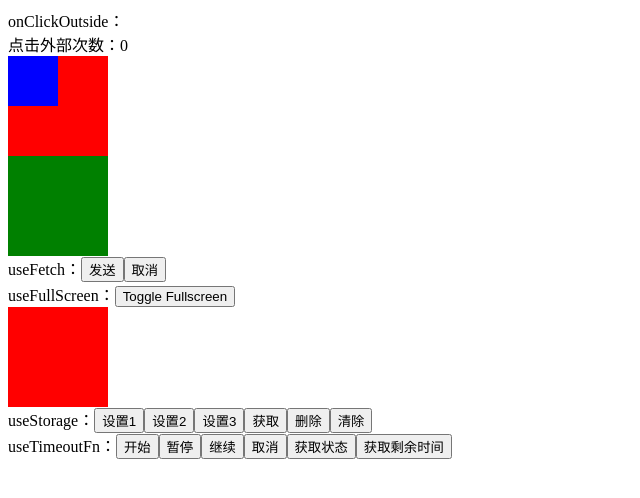
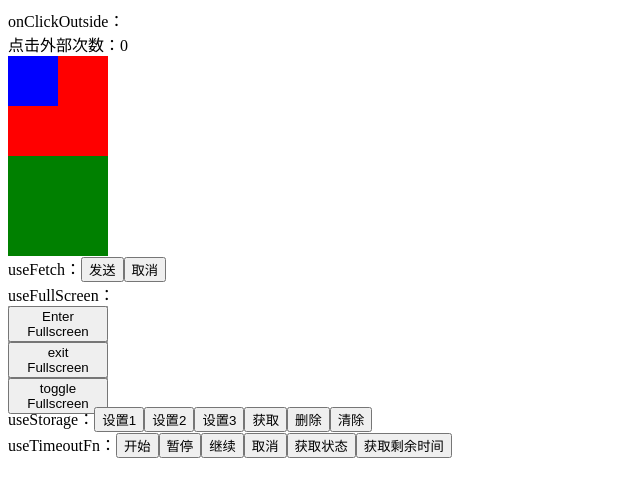
Before and after one commit to TXZSWDZ/utils, a Vue app in the folder playgrounds/vite/: page / in a window 1280 px wide. Shown: the top 498 px of the page, without its empty margins (0-640 px from the left). Built offline with nearby package versions, Linux system fonts and the light colour scheme.

Commit message:
feat：test useFullScreen

```diff
--- a/playgrounds/vite/src/components/useFullScreen.vue
+++ b/playgrounds/vite/src/components/useFullScreen.vue
@@ -4,26 +4,37 @@
 
 const boxRef = ref()
 
-let toggle: () => void
+let enter1: () => void
+let exit1: () => void
+let toggle1: () => void
 
 onMounted(() => {
-  const result = useFullScreen(boxRef.value)
+  const { enter, exit, toggle } = useFullScreen(boxRef.value)
 
-  toggle = result.toggle
+  enter1 = enter
+  exit1 = exit
+  toggle1 = toggle
 })
 </script>
 
 <template>
-  <button @click="toggle">
-    Toggle Fullscreen
-  </button>
-  <div ref="boxRef" class="box" />
+  <div ref="boxRef" class="box">
+    <button @click="enter1">
+      Enter Fullscreen
+    </button>
+    <button @click="exit1">
+      exit Fullscreen
+    </button>
+    <button @click="toggle1">
+      toggle Fullscreen
+    </button>
+  </div>
 </template>
 
 <style scoped>
 .box {
   width: 100px;
   height: 100px;
-  background-color: red;
+  background-color: rgb(160, 160, 160);
 }
 </style>
```
